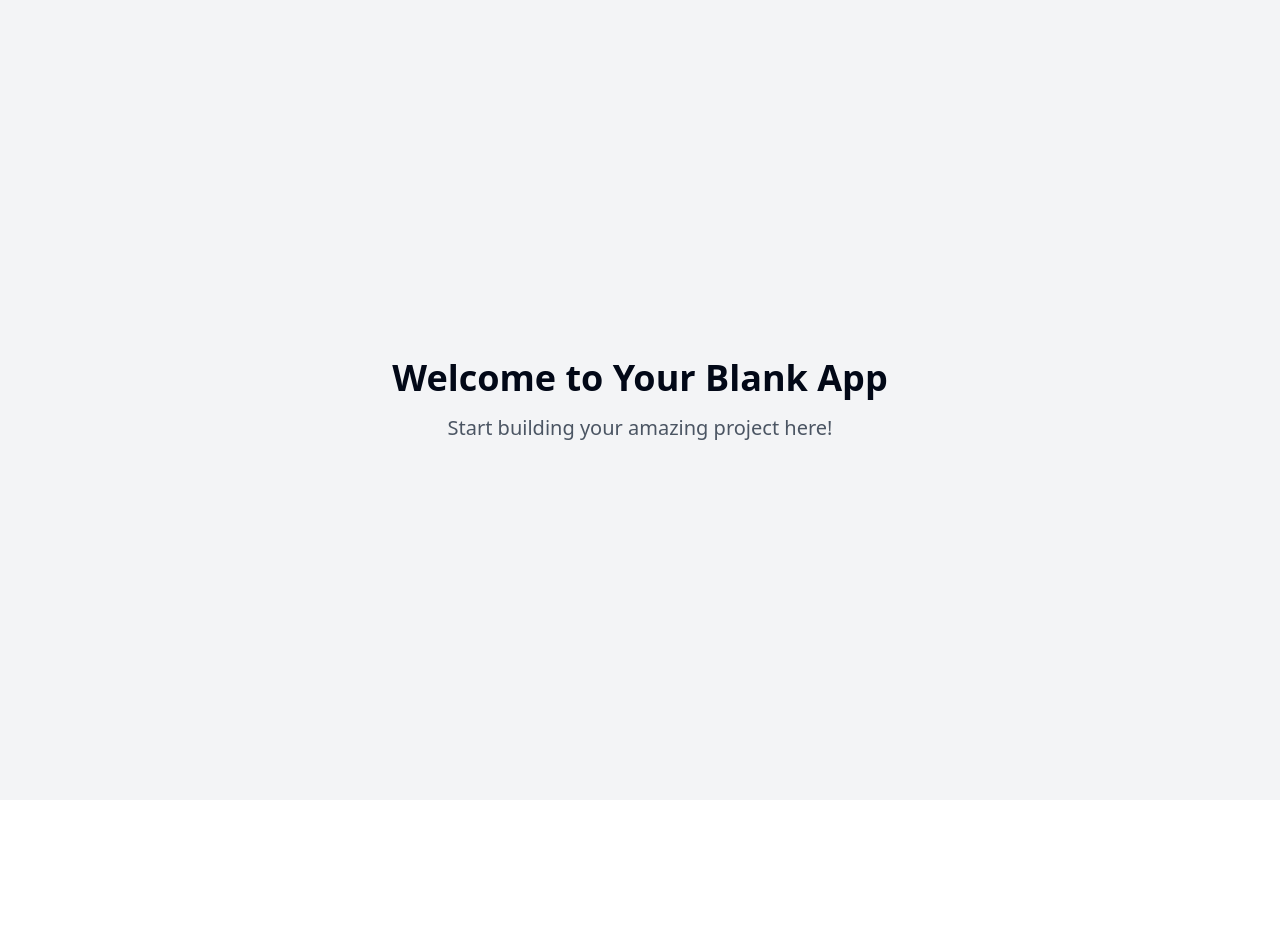
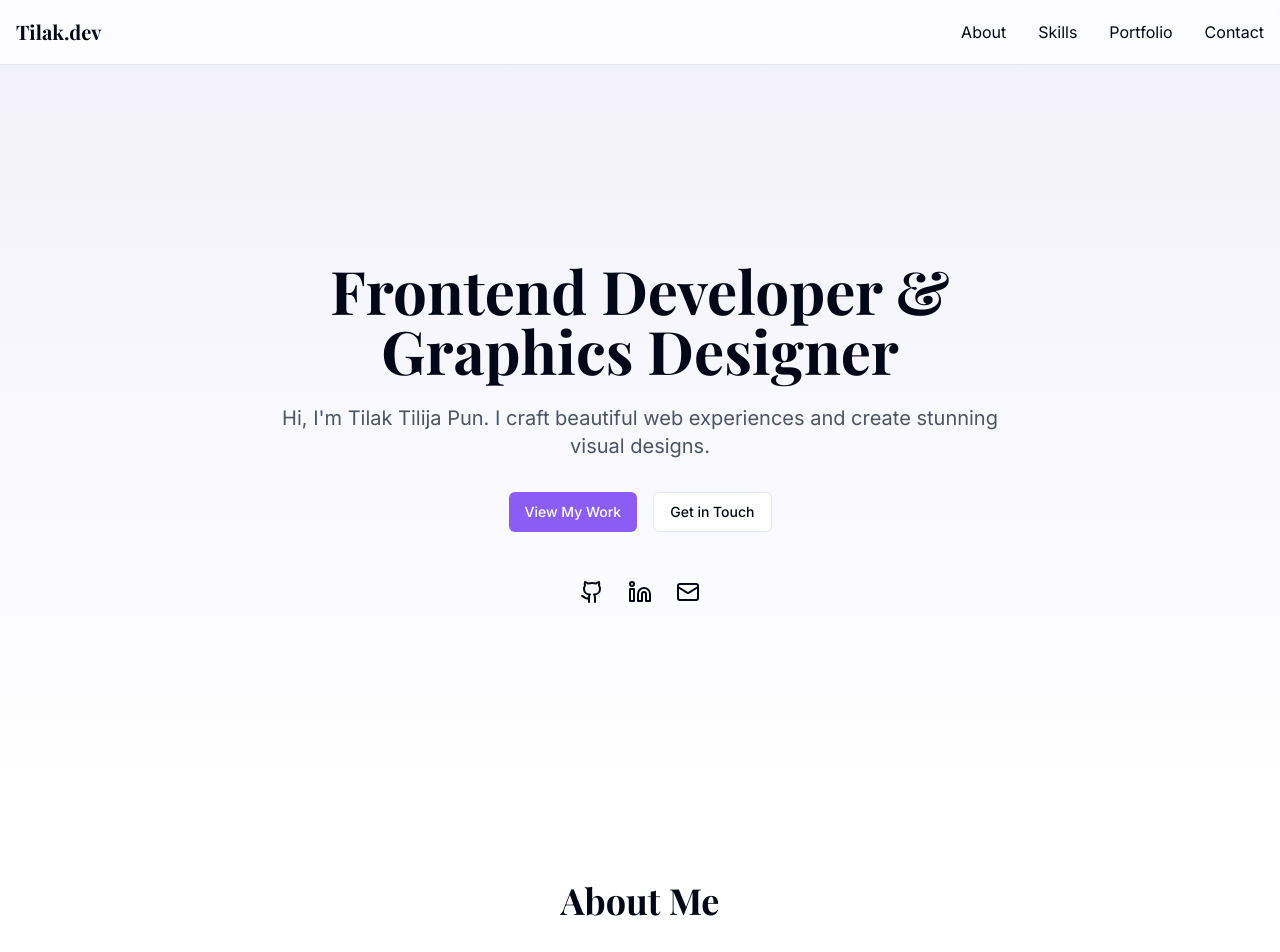
Before and after one commit to Tilaktilijapun/Portfolio, a React (Vite) app: page / in a window 1280 px wide. Shown: the top 952 px of the page. Before the commit the page ends 800 px from the top, so only its background shows below. Built offline with nearby package versions, Linux system fonts and the light colour scheme.

Commit message:
Create portfolio website
Implement a portfolio website for Tilak Tilija Pun.

```diff
--- a/index.html
+++ b/index.html
@@ -1,25 +1,23 @@
+
 <!DOCTYPE html>
 <html lang="en">
   <head>
     <meta charset="UTF-8" />
     <meta name="viewport" content="width=device-width, initial-scale=1.0" />
-    <title>tilak-art-showcase-design</title>
-    <meta name="description" content="Lovable Generated Project" />
-    <meta name="author" content="Lovable" />
-
-    <meta property="og:title" content="tilak-art-showcase-design" />
-    <meta property="og:description" content="Lovable Generated Project" />
+    <title>Tilak Tilija Pun - Frontend Developer & Graphics Designer</title>
+    <meta name="description" content="Portfolio of Tilak Tilija Pun - Frontend Developer and Graphics Designer" />
+    <meta name="author" content="Tilak Tilija Pun" />
+    <link rel="stylesheet" href="https://fonts.googleapis.com/css2?family=Inter:wght@400;500;600;700&family=Playfair+Display:wght@400;700&display=swap" />
+    <meta property="og:title" content="Tilak Tilija Pun - Frontend Developer & Graphics Designer" />
+    <meta property="og:description" content="Portfolio of Tilak Tilija Pun - Frontend Developer and Graphics Designer" />
     <meta property="og:type" content="website" />
     <meta property="og:image" content="https://lovable.dev/opengraph-image-p98pqg.png" />
-
     <meta name="twitter:card" content="summary_large_image" />
     <meta name="twitter:site" content="@lovable_dev" />
     <meta name="twitter:image" content="https://lovable.dev/opengraph-image-p98pqg.png" />
   </head>
-
   <body>
     <div id="root"></div>
-    <!-- IMPORTANT: DO NOT REMOVE THIS SCRIPT TAG OR THIS VERY COMMENT! -->
     <script src="https://cdn.gpteng.co/gptengineer.js" type="module"></script>
     <script type="module" src="/src/main.tsx"></script>
   </body>
--- /dev/null
+++ b/src/components/About.tsx
@@ -0,0 +1,37 @@
+
+import { Award, Code, Palette } from "lucide-react";
+
+const About = () => {
+  return (
+    <section id="about" className="py-20 bg-white">
+      <div className="container mx-auto px-4">
+        <h2 className="text-3xl md:text-4xl font-playfair font-bold text-center mb-12">About Me</h2>
+        <div className="grid md:grid-cols-3 gap-8 max-w-4xl mx-auto">
+          <div className="text-center">
+            <div className="w-12 h-12 bg-secondary rounded-lg flex items-center justify-center mx-auto mb-4">
+              <Code className="h-6 w-6 text-primary" />
+            </div>
+            <h3 className="font-bold mb-2">Frontend Development</h3>
+            <p className="text-gray-600">Creating responsive and interactive web applications with modern technologies.</p>
+          </div>
+          <div className="text-center">
+            <div className="w-12 h-12 bg-secondary rounded-lg flex items-center justify-center mx-auto mb-4">
+              <Palette className="h-6 w-6 text-primary" />
+            </div>
+            <h3 className="font-bold mb-2">Graphics Design</h3>
+            <p className="text-gray-600">Designing compelling visual experiences that communicate and inspire.</p>
+          </div>
+          <div className="text-center">
+            <div className="w-12 h-12 bg-secondary rounded-lg flex items-center justify-center mx-auto mb-4">
+              <Award className="h-6 w-6 text-primary" />
+            </div>
+            <h3 className="font-bold mb-2">Experience</h3>
+            <p className="text-gray-600">Years of experience delivering high-quality digital solutions.</p>
+          </div>
+        </div>
+      </div>
+    </section>
+  );
+};
+
+export default About;
--- /dev/null
+++ b/src/components/Hero.tsx
@@ -0,0 +1,42 @@
+
+import { Github, Linkedin, Mail } from "lucide-react";
+import { Button } from "@/components/ui/button";
+
+const Hero = () => {
+  return (
+    <section className="min-h-screen flex items-center pt-16 bg-gradient-to-b from-secondary to-white">
+      <div className="container mx-auto px-4">
+        <div className="max-w-3xl mx-auto text-center">
+          <h1 className="text-4xl md:text-6xl font-playfair font-bold mb-6 animate-fade-in">
+            Frontend Developer & <br />
+            Graphics Designer
+          </h1>
+          <p className="text-lg md:text-xl text-gray-600 mb-8 animate-slide-in">
+            Hi, I'm Tilak Tilija Pun. I craft beautiful web experiences and create stunning visual designs.
+          </p>
+          <div className="flex gap-4 justify-center mb-12 animate-slide-in">
+            <Button variant="default" asChild>
+              <a href="#portfolio">View My Work</a>
+            </Button>
+            <Button variant="outline" asChild>
+              <a href="#contact">Get in Touch</a>
+            </Button>
+          </div>
+          <div className="flex gap-6 justify-center animate-fade-in">
+            <a href="https://github.com" target="_blank" rel="noopener noreferrer" className="hover:text-primary transition-colors">
+              <Github className="h-6 w-6" />
+            </a>
+            <a href="https://linkedin.com" target="_blank" rel="noopener noreferrer" className="hover:text-primary transition-colors">
+              <Linkedin className="h-6 w-6" />
+            </a>
+            <a href="mailto:contact@example.com" className="hover:text-primary transition-colors">
+              <Mail className="h-6 w-6" />
+            </a>
+          </div>
+        </div>
+      </div>
+    </section>
+  );
+};
+
+export default Hero;
--- /dev/null
+++ b/src/components/Navbar.tsx
@@ -0,0 +1,26 @@
+
+import { Menu } from "lucide-react";
+import { Button } from "@/components/ui/button";
+
+const Navbar = () => {
+  return (
+    <nav className="fixed top-0 w-full bg-white/80 backdrop-blur-sm z-50 border-b">
+      <div className="container mx-auto px-4 h-16 flex items-center justify-between">
+        <a href="#" className="text-xl font-playfair font-bold">
+          Tilak.dev
+        </a>
+        <div className="hidden md:flex gap-8">
+          <a href="#about" className="hover:text-primary transition-colors">About</a>
+          <a href="#skills" className="hover:text-primary transition-colors">Skills</a>
+          <a href="#portfolio" className="hover:text-primary transition-colors">Portfolio</a>
+          <a href="#contact" className="hover:text-primary transition-colors">Contact</a>
+        </div>
+        <Button variant="ghost" size="icon" className="md:hidden">
+          <Menu className="h-6 w-6" />
+        </Button>
+      </div>
+    </nav>
+  );
+};
+
+export default Navbar;
--- a/src/pages/Index.tsx
+++ b/src/pages/Index.tsx
@@ -1,12 +1,14 @@
-// Update this page (the content is just a fallback if you fail to update the page)
+
+import Navbar from "@/components/Navbar";
+import Hero from "@/components/Hero";
+import About from "@/components/About";
 
 const Index = () => {
   return (
-    <div className="min-h-screen flex items-center justify-center bg-gray-100">
-      <div className="text-center">
-        <h1 className="text-4xl font-bold mb-4">Welcome to Your Blank App</h1>
-        <p className="text-xl text-gray-600">Start building your amazing project here!</p>
-      </div>
+    <div className="min-h-screen bg-white">
+      <Navbar />
+      <Hero />
+      <About />
     </div>
   );
 };
--- a/tailwind.config.ts
+++ b/tailwind.config.ts
@@ -1,3 +1,4 @@
+
 import type { Config } from "tailwindcss";
 
 export default {
@@ -12,85 +13,46 @@ export default {
   theme: {
     container: {
       center: true,
-			padding: '2rem',
+      padding: "2rem",
       screens: {
-				'2xl': '1400px'
-			}
+        "2xl": "1400px",
+      },
     },
     extend: {
+      fontFamily: {
+        sans: ["Inter", "sans-serif"],
+        playfair: ["Playfair Display", "serif"],
+      },
       colors: {
-				border: 'hsl(var(--border))',
-				input: 'hsl(var(--input))',
-				ring: 'hsl(var(--ring))',
-				background: 'hsl(var(--background))',
-				foreground: 'hsl(var(--foreground))',
+        border: "hsl(var(--border))",
+        input: "hsl(var(--input))",
+        ring: "hsl(var(--ring))",
+        background: "hsl(var(--background))",
+        foreground: "hsl(var(--foreground))",
         primary: {
-					DEFAULT: 'hsl(var(--primary))',
-					foreground: 'hsl(var(--primary-foreground))'
+          DEFAULT: "#8B5CF6",
+          foreground: "#FFFFFF",
         },
         secondary: {
-					DEFAULT: 'hsl(var(--secondary))',
-					foreground: 'hsl(var(--secondary-foreground))'
+          DEFAULT: "#F1F0FB",
+          foreground: "#1A1F2C",
         },
-				destructive: {
-					DEFAULT: 'hsl(var(--destructive))',
-					foreground: 'hsl(var(--destructive-foreground))'
       },
-				muted: {
-					DEFAULT: 'hsl(var(--muted))',
-					foreground: 'hsl(var(--muted-foreground))'
-				},
-				accent: {
-					DEFAULT: 'hsl(var(--accent))',
-					foreground: 'hsl(var(--accent-foreground))'
-				},
-				popover: {
-					DEFAULT: 'hsl(var(--popover))',
-					foreground: 'hsl(var(--popover-foreground))'
-				},
-				card: {
-					DEFAULT: 'hsl(var(--card))',
-					foreground: 'hsl(var(--card-foreground))'
-				},
-				sidebar: {
-					DEFAULT: 'hsl(var(--sidebar-background))',
-					foreground: 'hsl(var(--sidebar-foreground))',
-					primary: 'hsl(var(--sidebar-primary))',
-					'primary-foreground': 'hsl(var(--sidebar-primary-foreground))',
-					accent: 'hsl(var(--sidebar-accent))',
-					'accent-foreground': 'hsl(var(--sidebar-accent-foreground))',
-					border: 'hsl(var(--sidebar-border))',
-					ring: 'hsl(var(--sidebar-ring))'
-				}
-			},
-			borderRadius: {
-				lg: 'var(--radius)',
-				md: 'calc(var(--radius) - 2px)',
-				sm: 'calc(var(--radius) - 4px)'
+      animation: {
+        "fade-in": "fade-in 0.5s ease-out",
+        "slide-in": "slide-in 0.5s ease-out",
       },
       keyframes: {
-				'accordion-down': {
-					from: {
-						height: '0'
+        "fade-in": {
+          "0%": { opacity: "0" },
+          "100%": { opacity: "1" },
         },
-					to: {
-						height: 'var(--radix-accordion-content-height)'
-					}
+        "slide-in": {
+          "0%": { transform: "translateY(20px)", opacity: "0" },
+          "100%": { transform: "translateY(0)", opacity: "1" },
         },
-				'accordion-up': {
-					from: {
-						height: 'var(--radix-accordion-content-height)'
       },
-					to: {
-						height: '0'
-					}
-				}
     },
-			animation: {
-				'accordion-down': 'accordion-down 0.2s ease-out',
-				'accordion-up': 'accordion-up 0.2s ease-out'
-			}
-		}
   },
   plugins: [require("tailwindcss-animate")],
 } satisfies Config;
```
Lines whose indentation alone changed are shown as unchanged.
